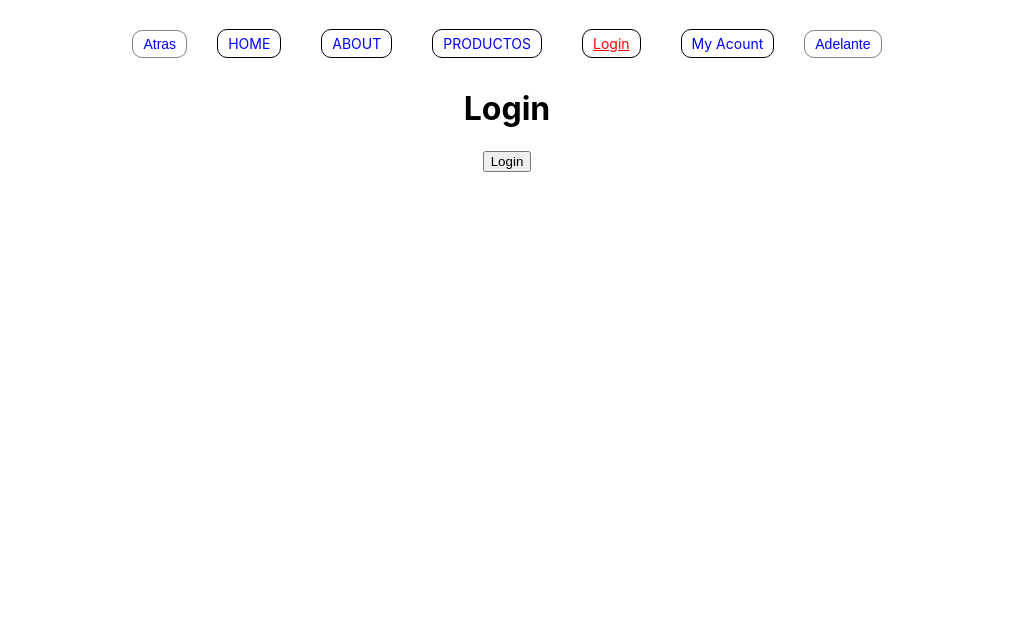
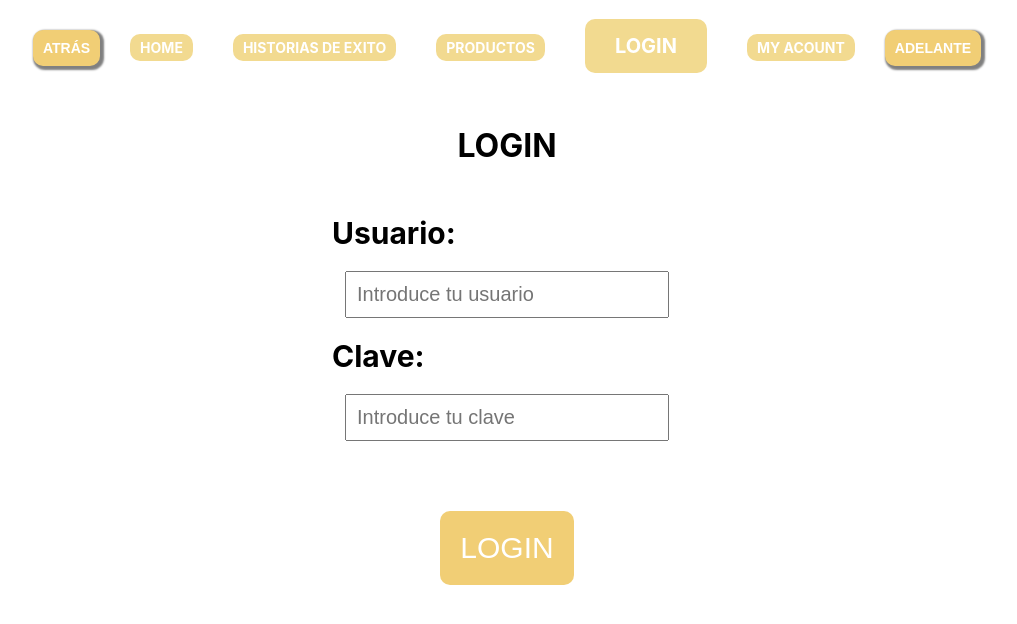
Before and after one commit to daniruiz000/Exercise-Season-13.1, a React (Create React App) app: page /login in a window 1280 px wide. Shown: the top 624 px of the page, without its empty margins (133-1150 px from the left). Built offline with nearby package versions, Linux system fonts and the light colour scheme.

Commit message:
add styles and fix problems

```diff
--- a/src/App.css
+++ b/src/App.css
@@ -9,26 +9,75 @@
 
 .navigation a,
 .navigation__link{
-  background-color: white;
+  background-color: rgb(242, 218, 144);
   font-size: 14px;
+  font-weight: 700;
   margin: 20px;
-  border: 1px solid black;
+  border: none;
   border-radius: 10px;
   padding:5px  10px;
   text-decoration: none;
-  color: blue;
+  color: white;
 }
 
 .navigation__link{
 border: 1px solid grey;
 cursor: pointer;
-margin: 10px;}
+margin: 10px;
+box-shadow: 2px 2px 2px 2px grey;
+}
+
 
 .navigation a.active{
-  text-decoration: underline;
-  color: red;
+
+  font-size: 20px;
+  padding: 15px 30px;
+  height: 50px;
+
 }
 
 .page{
   text-align: center;
 }
+.app button, a{
+  border-radius: 10px;
+  background-color: rgb(241, 206, 117);
+  padding: 10px;
+  font-size: 14px;
+  color: white;
+  text-decoration: none;
+  border: none;
+}
+
+.app h1{
+  text-align: center;
+  margin: 0 auto;
+  margin: 50px;
+}
+
+.page__log{
+  width: 500px;
+  margin: 0 auto;
+  display: flex;
+  flex-direction: column;
+}
+.page__log input{
+  margin: 20px auto;
+  padding: 10px;
+  font-size: 20px;
+  width: 300px;
+}
+.page p {
+  font-size: 30px;
+  font-weight: 700;
+  width: 70%;
+  text-align: justify;
+  margin: 0 auto;
+}
+
+.page button{
+  margin: 50px auto;
+  padding: 20px;
+  font-size: 30px;
+  cursor: pointer;
+}
--- a/src/App.js
+++ b/src/App.js
@@ -31,14 +31,13 @@ function App() {
 
             <Route path='/product-list' element={<React.Suspense fallback={<p>Cargando...</p>}><ProductList/></React.Suspense>}></Route>
 
-            <Route path='/product-detail/:id' element={<React.Suspense fallback={<p>Cargando...</p>}><Product setAuthInfo= {setAuthInfo} authInfo= {authInfo}/></React.Suspense>}></Route>
+            <Route path='/product-detail/:id' element={<React.Suspense fallback={<p>Cargando...</p>}><Product login={setAuthInfo}/></React.Suspense>}></Route>
 
             <Route path='login' element={<Login login={setAuthInfo} />}></Route>
-            <Route path='my-acount' element={<MyAcount />}></Route>
+            <Route path='my-acount' element={<MyAcount login={setAuthInfo}/>}></Route>
 
             <Route path='*' element={<React.Suspense fallback={<p>Cargando...</p>}><NotFound /></React.Suspense>}></Route>{/*Para casos en los que no existe la pag en nuestra navegación.Cargada lazy*/}
           </Routes>
-
         </BrowserRouter>
 
       </div>
--- a/src/components/About/About.js
+++ b/src/components/About/About.js
@@ -4,9 +4,12 @@ const About = () => {
     return (
 
         <div className="page">
-            <h1>About</h1>
-            <p>dolore magna aliqua veniam, quis nostrud exercitation ullamcorpor s commodo consequat. Duis autem vel eum irrure esse molestiae consequat, vel illum dolore eu fugi et iusto odio dignissim qui blandit praesent luptat exceptur sint occaecat cupiditat non provident, deserunt mollit anim id est laborum et dolor fuga distinct. Nam liber tempor cum soluta nobis elige quod maxim placeat facer possim omnis volupt
-                consectetur adipiscing incidunt ut labore et dolore magna aliquam erat nostrud exercitation ullamcorper suscipit laboris nis duis autem vel eum irure dolor in reprehenderit i dolore eu fugiat nulla pariatur. At vero eos et accus praesant luptatum delenit aigue duos dolor et mol provident, simil tempor sunt in culpa qui officia de fuga. Et harumd dereud facilis est er expedit disti eligend oprio congue nihil impedit doming id quod assumenda est, omnis dolor repellend. Temporibud</p>
+            <h1>Historias de éxito</h1>
+            <p> Te presento nuestra sección "Historias de éxito", en la que compartimos inspiradoras historias de personas que han transformado sus vidas a través del deporte y la actividad física. En esta sección, encontrarás una serie de relatos motivadores que te demostrarán cómo el deporte puede ser una herramienta poderosa para alcanzar tus objetivos y mejorar tu bienestar físico y mental.
+
+Desde historias de personas que han perdido peso gracias al deporte, hasta aquellas que han superado desafíos físicos y mentales, en "Historias de éxito" encontrarás una variedad de testimonios inspiradores que te animarán a comenzar o continuar tu propia historia de éxito.
+
+Además, en esta sección también compartimos consejos y recomendaciones de expertos en deporte y actividad física, para ayudarte a alcanzar tus metas de una manera efectiva y saludable. No te pierdas la oportunidad de descubrir cómo el deporte puede transformar tu vida y conoce las historias de éxito de personas como tú.</p>
         </div>
 
     )
--- a/src/components/Login/Login.js
+++ b/src/components/Login/Login.js
@@ -2,17 +2,34 @@ import React from "react";
 import { Navigate } from "react-router-dom";
 import { AuthContext } from "../../App"
 
-const Login = ({login}) => {
+const Login = ({ login }) => {
 
-    const authInfo = React.useContext(AuthContext)
+    const authInfo = React.useContext(AuthContext);
+    const inputUserRef = React.useRef();
+    const inputPasswordRef = React.useRef();
+
+    const doLogin = (authInfo)=>{
+        login({ ...authInfo, user: inputUserRef.current.value,password:inputPasswordRef.current.value})
+        inputPasswordRef.current.value = ''
+        inputUserRef.current.value = ''
+    }
+
 
     return (
 
         <div className="page">
-            <h1>Login</h1>
-            {authInfo && authInfo.user ?
-                <Navigate to ='/my-acount' replace={true}/>
-                : <button onClick={()=>login({user: 'Dani', favoriteProduct:authInfo.favoriteProduct})}>Login</button>
+            <h1>LOGIN</h1>
+            {authInfo && authInfo.user === 'dani' && authInfo.password === '1234' ?
+                <Navigate to='/my-acount' replace={true} />
+                :
+                <div className="page__log">
+                    <p>Usuario:</p>
+                    <input type='text' placeholder="Introduce tu usuario" ref= {inputUserRef}></input>
+                    <p>Clave:</p>
+                    <input type='password' placeholder="Introduce tu clave" ref= {inputPasswordRef}></input>
+                    <button onClick={() => doLogin(authInfo)}>LOGIN</button>
+
+                </div>
             }
         </div>
 
--- a/src/components/MyAcount/MyAcount.js
+++ b/src/components/MyAcount/MyAcount.js
@@ -2,22 +2,28 @@ import React from "react";
 import { AuthContext } from "../../App";
 import { Navigate } from "react-router-dom";
 
-const MyAcount = () => {
+const MyAcount = ({login}) => {
 
     const authInfo = React.useContext(AuthContext)
 
     return (
 
         <div className="page">
-            <h1>MyAcount</h1>
-            {authInfo && authInfo.user ?
+            <h1>MY ACOUNT</h1>
+            {authInfo && authInfo.user === 'dani' && authInfo.password === '1234'?
                 <>
                     <p>Usuario: {authInfo.user} </p>
-                    {authInfo.favoriteProduct ? <p>Producto favorito: {authInfo.favoriteProduct}</p>
-                    :<p></p>}
-
+                    <p>Password: {authInfo.password} </p>
+                    <button onClick={()=>login({...authInfo, user: null, password: null})}>Logout</button>
+                    {authInfo.favoriteProduct ?
+                        <>
+                            <p>Producto favorito: {authInfo.favoriteProduct}</p>
+                            <button onClick={()=>login({...authInfo, favoriteProduct:null})}>Borrar favorito</button>
+                        </>
+                        : <p></p>}
                 </>
                 : <Navigate to='/login' replace={true} />
+
             }
         </div>
 
--- a/src/components/Navigation/Navigation.js
+++ b/src/components/Navigation/Navigation.js
@@ -9,13 +9,13 @@ const Navigation = () => {
 
     return (
         <nav className='navigation'>
-            <button className='navigation__link' onClick={()=>navigate(-1)}>Atras</button>
+            <button className='navigation__link' onClick={()=>navigate(-1)}>ATRÁS</button>
             <NavLink to='/'>HOME</NavLink>
-            <NavLink to='/about'>ABOUT</NavLink>
+            <NavLink to='/about'>HISTORIAS DE EXITO</NavLink>
             <NavLink to='/product-list'>PRODUCTOS</NavLink>
-            <NavLink to='login'>Login</NavLink>
-            <NavLink to='my-acount'>My Acount</NavLink>
-            <button className='navigation__link' onClick={()=>navigate(+1)}>Adelante</button>
+            <NavLink to='login'>LOGIN</NavLink>
+            <NavLink to='my-acount'>MY ACOUNT</NavLink>
+            <button className='navigation__link' onClick={()=>navigate(+1)}>ADELANTE</button>
         </nav>
     )
 }
--- a/src/components/Product/Product.css
+++ b/src/components/Product/Product.css
@@ -1,10 +1,11 @@
 .product{
-    width: 200px;
+    width: 400px;
     display: flex;
     flex-direction: column;
     justify-content: center;
     align-items: center;
     margin: 20px auto;
+    text-align: center;
   }
   .product img{
     width: 80%;
--- a/src/components/Product/Product.js
+++ b/src/components/Product/Product.js
@@ -1,12 +1,13 @@
 import React from "react";
 import { useParams } from "react-router-dom";
 import { products } from '../../products'
+import { AuthContext } from "../../App";
 import './Product.css'
 
-const Product = (props)=>{
+const Product = ({login})=>{
 
     const {id} = useParams();
-
+    const authInfo = React.useContext(AuthContext)
     return(
         <div className="product">
             <h1>Detalle del producto</h1>
@@ -14,7 +15,7 @@ const Product = (props)=>{
             <p>{products[id].name}</p>
             <p>{products[id].price}</p>
             <p>{products[id].description}</p>
-            <button onClick={()=>props.setAuthInfo({...props.authInfo, favoriteProduct: products[id].name})}>Marcar como favorito</button>
+            <button onClick={()=>login({...authInfo, favoriteProduct: products[id].name})}>Marcar como favorito</button>
         </div>
     )
 }
--- a/src/components/ProductList/ProductList.js
+++ b/src/components/ProductList/ProductList.js
@@ -1,4 +1,4 @@
-import { NavLink } from 'react-router-dom';
+import { Link } from 'react-router-dom';
 import { products } from '../../products'
 import './ProductList.css'
 
@@ -6,6 +6,8 @@ import './ProductList.css'
 const ProductList = () => {
 
     return (
+        <div >
+            <h1>PRODUCTOS</h1>
             <div className='products'>
                 {products.map(product => {
 
@@ -13,10 +15,12 @@ const ProductList = () => {
                         <div className="product" key={product.id}>
                             <img src={product.image} alt={product.name}></img>
                             <p>{product.name}</p>
-                        <NavLink to={'/product-detail/'+ product.id }>Ver producto</NavLink>
+                            <Link to={'/product-detail/' + product.id}>Ver producto</Link>
                         </div>
                     )
                 })}
+            </div>
+
         </div>
     )
 }
```
Also changed, not shown: src/components/Faqs/Faqs.js (deleted, +0 -40 lines), src/components/Home/Home.js (+3 -5 lines). Lines whose indentation alone changed are shown as unchanged.
